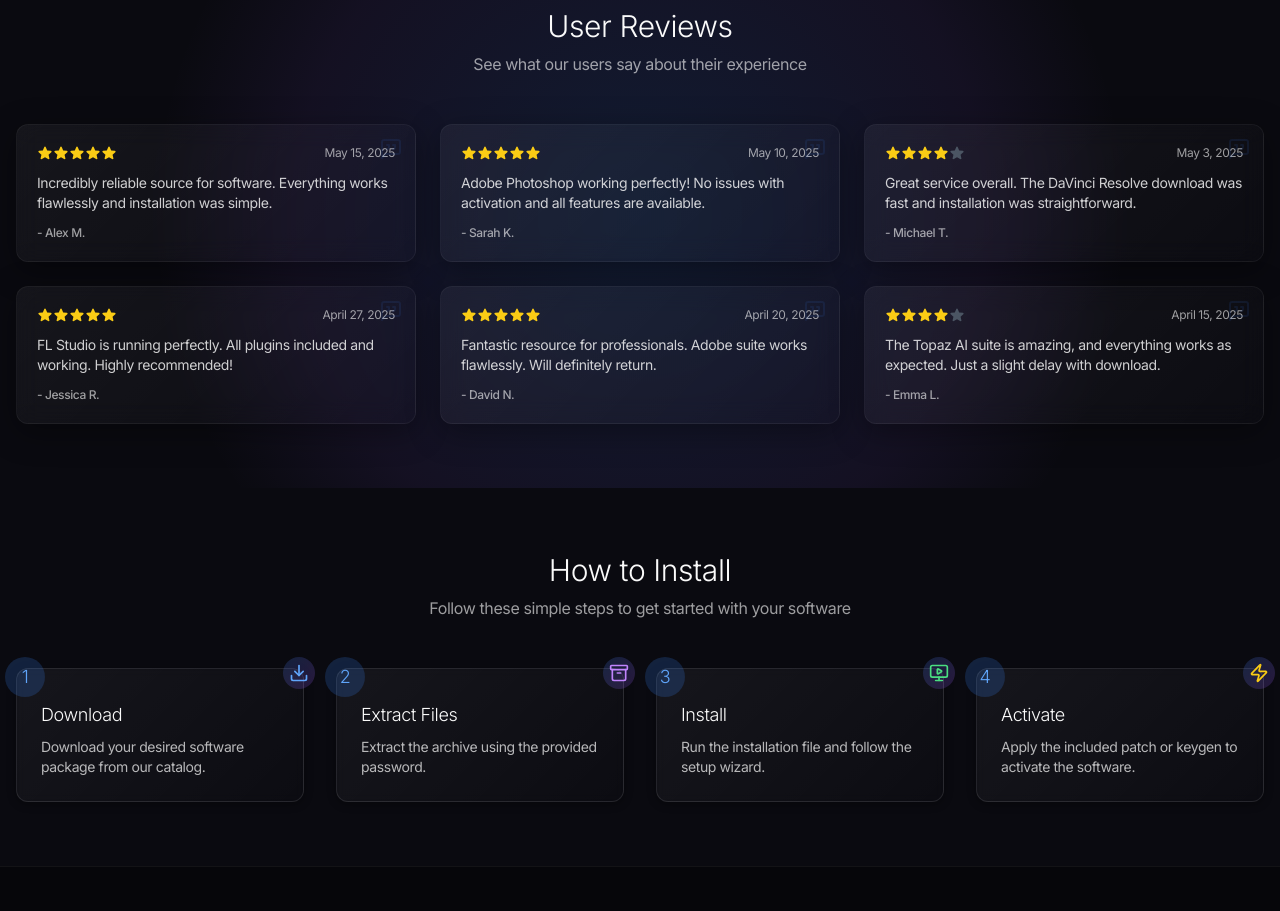
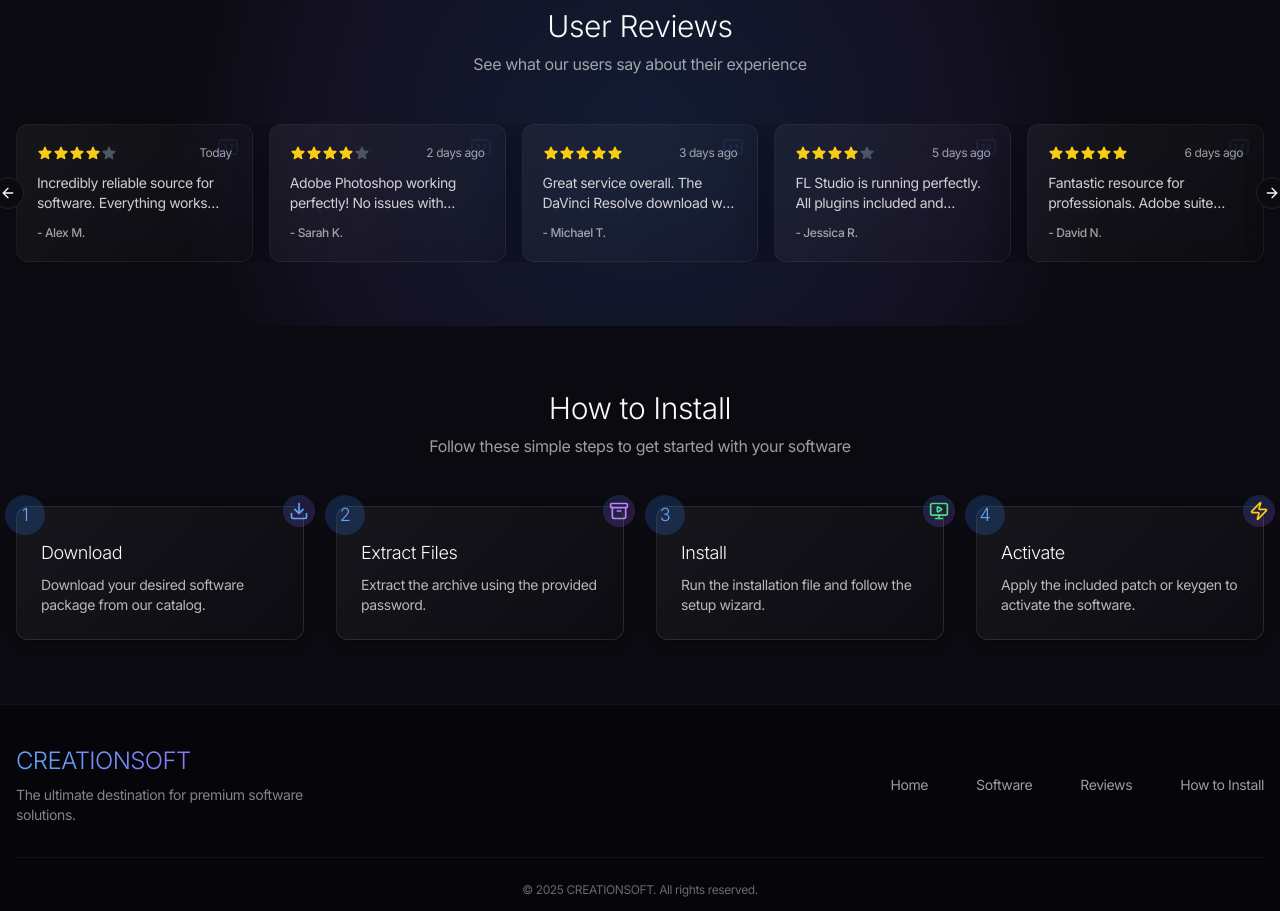
Before and after one commit to floracsc48/cinematic-software-vault, a React (Vite) app: page / in a window 1280 px wide. Shown: the part 1760-2671 px from the top of the page. Built offline with nearby package versions, Linux system fonts and the light colour scheme.

Commit message:
Add dynamic reviews carousel
Implement a carousel for user reviews with dynamic date display and hover effects. The carousel should display 20 reviews, with dates relative to the current day. Hovering over a review should slow the carousel and slightly enlarge the review card.

```diff
--- a/package.json
+++ b/package.json
@@ -43,7 +43,7 @@
     "class-variance-authority": "^0.7.1",
     "clsx": "^2.1.1",
     "cmdk": "^1.0.0",
-    "date-fns": "^3.6.0",
+    "date-fns": "^4.1.0",
     "embla-carousel-react": "^8.3.0",
     "input-otp": "^1.2.4",
     "lucide-react": "^0.462.0",
--- a/src/components/ReviewCard.tsx
+++ b/src/components/ReviewCard.tsx
@@ -2,22 +2,37 @@
 import React from 'react';
 import { cn } from '@/lib/utils';
 import { MessageSquareQuote } from 'lucide-react';
+import { format, formatDistanceToNow, isToday } from 'date-fns';
 
 export interface ReviewItem {
   id: number;
   name: string;
   rating: number;
   comment: string;
-  date: string;
+  date: Date;
 }
 
 interface ReviewCardProps {
   review: ReviewItem;
+  isHovered?: boolean;
 }
 
-const ReviewCard: React.FC<ReviewCardProps> = ({ review }) => {
+const ReviewCard: React.FC<ReviewCardProps> = ({ review, isHovered }) => {
+  // Format the date to show relative time (today, 2 days ago, etc.)
+  const formatRelativeDate = (date: Date): string => {
+    if (isToday(date)) {
+      return 'Today';
+    }
+    return formatDistanceToNow(date, { addSuffix: true });
+  };
+
   return (
-    <div className="glass-card p-5 transition-all duration-300 animate-fade-in-up relative">
+    <div
+      className={cn(
+        "glass-card p-5 transition-all duration-300 animate-fade-in-up relative",
+        isHovered && "scale-105"
+      )}
+    >
       <div className="flex justify-between items-center mb-3">
         <div className="flex">
           {Array(5).fill(0).map((_, i) => (
@@ -35,10 +50,10 @@ const ReviewCard: React.FC<ReviewCardProps> = ({ review }) => {
             </svg>
           ))}
         </div>
-        <span className="text-xs text-white/60">{review.date}</span>
+        <span className="text-xs text-white/60">{formatRelativeDate(review.date)}</span>
       </div>
 
-      <p className="text-sm text-white/80 mb-3">{review.comment}</p>
+      <p className="text-sm text-white/80 mb-3 line-clamp-2 h-10">{review.comment}</p>
 
       <div className="text-xs font-medium text-white/60">- {review.name}</div>
 
--- /dev/null
+++ b/src/components/ReviewsCarousel.tsx
@@ -0,0 +1,59 @@
+
+import React, { useState } from 'react';
+import { ReviewItem } from './ReviewCard';
+import {
+  Carousel,
+  CarouselContent,
+  CarouselItem,
+  CarouselNext,
+  CarouselPrevious
+} from '@/components/ui/carousel';
+import ReviewCard from './ReviewCard';
+
+interface ReviewsCarouselProps {
+  reviews: ReviewItem[];
+}
+
+const ReviewsCarousel: React.FC<ReviewsCarouselProps> = ({ reviews }) => {
+  const [hoveredIndex, setHoveredIndex] = useState<number | null>(null);
+  const [isCarouselHovered, setIsCarouselHovered] = useState(false);
+
+  return (
+    <Carousel
+      opts={{
+        align: "start",
+        loop: true,
+        dragFree: true,
+        containScroll: "trimSnaps",
+        // Slow down carousel when hovered
+        speed: isCarouselHovered ? 20 : 10
+      }}
+      className="w-full"
+      onMouseEnter={() => setIsCarouselHovered(true)}
+      onMouseLeave={() => {
+        setIsCarouselHovered(false);
+        setHoveredIndex(null);
+      }}
+    >
+      <CarouselContent>
+        {reviews.map((review, index) => (
+          <CarouselItem
+            key={review.id}
+            className="basis-full sm:basis-1/2 md:basis-1/3 lg:basis-1/4 xl:basis-1/5 pl-4"
+            onMouseEnter={() => setHoveredIndex(index)}
+            onMouseLeave={() => setHoveredIndex(null)}
+          >
+            <ReviewCard
+              review={review}
+              isHovered={hoveredIndex === index}
+            />
+          </CarouselItem>
+        ))}
+      </CarouselContent>
+      <CarouselPrevious className="-left-4 md:-left-6" />
+      <CarouselNext className="-right-4 md:-right-6" />
+    </Carousel>
+  );
+};
+
+export default ReviewsCarousel;
--- a/src/pages/Index.tsx
+++ b/src/pages/Index.tsx
@@ -1,11 +1,12 @@
-
 import { useEffect, useState, useRef } from "react";
 import Navbar from "@/components/Navbar";
 import SoftwareCard, { SoftwareItem } from "@/components/SoftwareCard";
 import SoftwareModal from "@/components/SoftwareModal";
-import ReviewCard, { ReviewItem } from "@/components/ReviewCard";
+import { ReviewItem } from "@/components/ReviewCard";
+import ReviewsCarousel from "@/components/ReviewsCarousel";
 import InstallStep from "@/components/InstallStep";
 import Footer from "@/components/Footer";
+import { subDays } from "date-fns";
 
 // Software data
 const softwareData: SoftwareItem[] = [
@@ -451,60 +452,67 @@ const remainingSoftware: SoftwareItem[] = [
 // Combine all software
 const allSoftware = [...softwareData, ...remainingSoftware];
 
-// Reviews data
-const reviewsData: ReviewItem[] = [
-  {
-    id: 1,
-    name: "Alex M.",
-    rating: 5,
-    comment: "Incredibly reliable source for software. Everything works flawlessly and installation was simple.",
-    date: "May 15, 2025"
-  },
-  {
-    id: 2,
-    name: "Sarah K.",
-    rating: 5,
-    comment: "Adobe Photoshop working perfectly! No issues with activation and all features are available.",
-    date: "May 10, 2025"
-  },
-  {
-    id: 3,
-    name: "Michael T.",
-    rating: 4,
-    comment: "Great service overall. The DaVinci Resolve download was fast and installation was straightforward.",
-    date: "May 3, 2025"
-  },
-  {
-    id: 4,
-    name: "Jessica R.",
-    rating: 5,
-    comment: "FL Studio is running perfectly. All plugins included and working. Highly recommended!",
-    date: "April 27, 2025"
-  },
-  {
-    id: 5,
-    name: "David N.",
-    rating: 5,
-    comment: "Fantastic resource for professionals. Adobe suite works flawlessly. Will definitely return.",
-    date: "April 20, 2025"
-  },
-  {
-    id: 6,
-    name: "Emma L.",
-    rating: 4,
-    comment: "The Topaz AI suite is amazing, and everything works as expected. Just a slight delay with download.",
-    date: "April 15, 2025"
-  }
-];
+// Generate dynamic reviews with dates relative to the current day
+const generateReviewsData = (): ReviewItem[] => {
+  const today = new Date();
+
+  const reviewsText = [
+    "Incredibly reliable source for software. Everything works flawlessly and installation was simple. Highly recommended for all professionals.",
+    "Adobe Photoshop working perfectly! No issues with activation and all features are available. The download was super fast too.",
+    "Great service overall. The DaVinci Resolve download was fast and installation was straightforward. Would definitely use again.",
+    "FL Studio is running perfectly. All plugins included and working. Highly recommended! No bugs or issues so far.",
+    "Fantastic resource for professionals. Adobe suite works flawlessly. Will definitely return for more software needs.",
+    "The Topaz AI suite is amazing, and everything works as expected. Just a slight delay with download but worth the wait.",
+    "Best version of Premiere Pro I've used. All features work perfectly and render times are much better than expected.",
+    "CapCut Pro is exactly what I needed for my YouTube channel. So many features that aren't available in the free version.",
+    "The Trading Bot software works exactly as described. Already seeing positive results after just a few days of use.",
+    "Substance 3D is incredible for my design work. All tools are functioning properly and the interface is intuitive.",
+    "Adobe Illustrator installation was quick and easy. No crashes or bugs after a week of heavy use.",
+    "IDM is a game-changer for downloads. Much faster than my previous download manager and the scheduling feature is great.",
+    "The Proton VPN premium features are excellent. Fast speeds and the secure core servers work perfectly.",
+    "Lightroom has never run better on my system. Presets work flawlessly and editing is super smooth.",
+    "CorelDRAW suite installed without any issues. All components working as expected and very stable.",
+    "After Effects is performing wonderfully. No crashes even with complex projects and rendering is optimized.",
+    "Acrobat Pro makes document management so much easier. OCR features work perfectly on all my documents.",
+    "Wondershare Filmora has excellent effects and the interface is very user-friendly. Great for beginners.",
+    "Wallpaper Engine is amazing value. The interactive wallpapers look stunning on my dual monitor setup.",
+    "Media Encoder batch processing works flawlessly. Saved me hours of work already."
+  ];
+
+  const names = [
+    "Alex M.", "Sarah K.", "Michael T.", "Jessica R.", "David N.",
+    "Emma L.", "Thomas W.", "Olivia J.", "James D.", "Sophia H.",
+    "Benjamin F.", "Amelia S.", "William P.", "Ava G.", "Lucas B.",
+    "Mia C.", "Henry E.", "Charlotte O.", "Alexander R.", "Emily Z."
+  ];
+
+  return reviewsText.map((comment, index) => {
+    // Create dates ranging from today to 19 days ago
+    const daysAgo = index === 0 ? 0 : Math.ceil(index * 1.5);
+    return {
+      id: index + 1,
+      name: names[index],
+      rating: Math.floor(Math.random() * 2) + 4, // Ratings between 4-5
+      comment,
+      date: subDays(today, daysAgo)
+    };
+  });
+};
 
 const Index = () => {
   const [selectedSoftware, setSelectedSoftware] = useState<SoftwareItem | null>(null);
   const [isModalOpen, setIsModalOpen] = useState(false);
   const [searchQuery, setSearchQuery] = useState("");
+  const [reviewsData, setReviewsData] = useState<ReviewItem[]>([]);
 
   const softwareGridRef = useRef<HTMLDivElement>(null);
   const reviewsRef = useRef<HTMLDivElement>(null);
   const installStepsRef = useRef<HTMLDivElement>(null);
+
+  // Generate reviews on component mount
+  useEffect(() => {
+    setReviewsData(generateReviewsData());
+  }, []);
 
   // Handle scroll reveal animation
   useEffect(() => {
@@ -605,10 +613,8 @@ const Index = () => {
             <p className="text-white/60 max-w-xl mx-auto">See what our users say about their experience</p>
           </div>
 
-          <div className="grid grid-cols-1 md:grid-cols-2 lg:grid-cols-3 gap-6 reveal">
-            {reviewsData.map((review) => (
-              <ReviewCard key={review.id} review={review} />
-            ))}
+          <div className="reveal">
+            <ReviewsCarousel reviews={reviewsData} />
           </div>
         </section>
 
```
Also changed, not shown: 1 other file (tests, documents, lock files or other folders).
